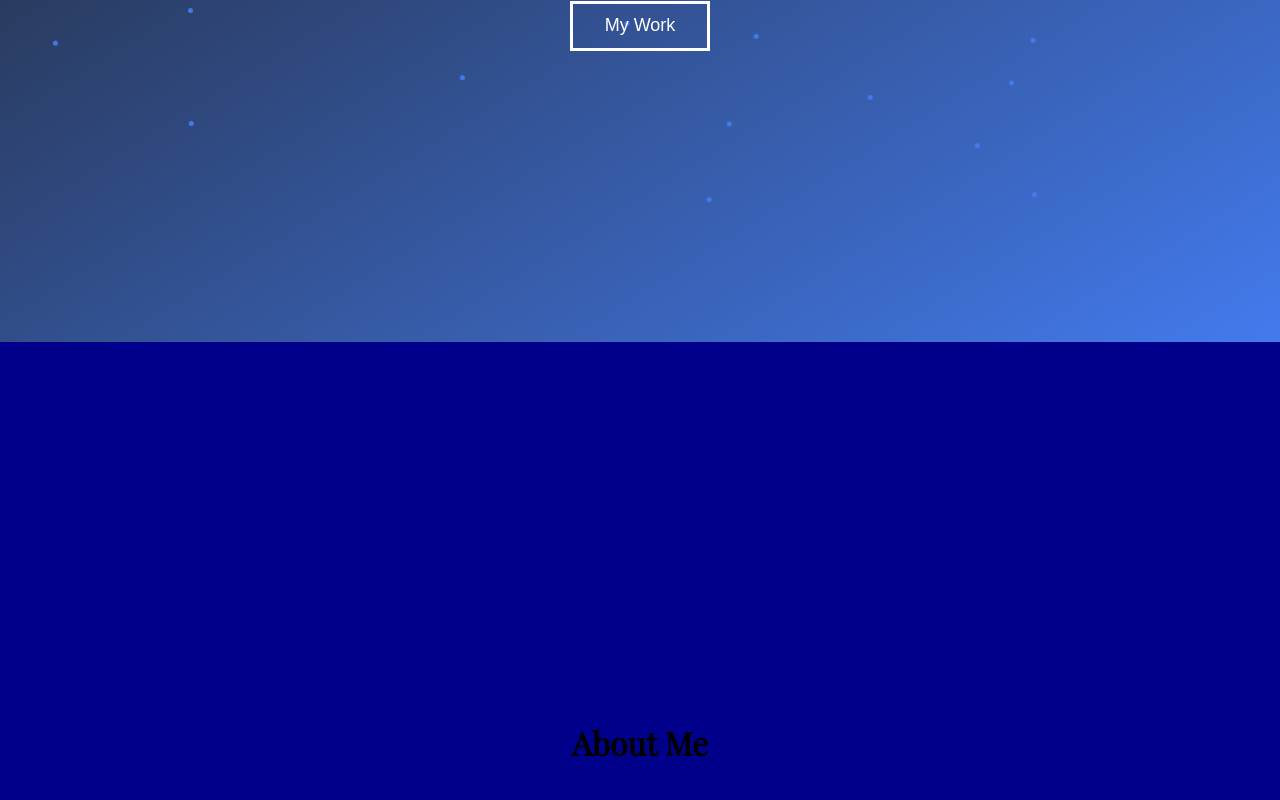
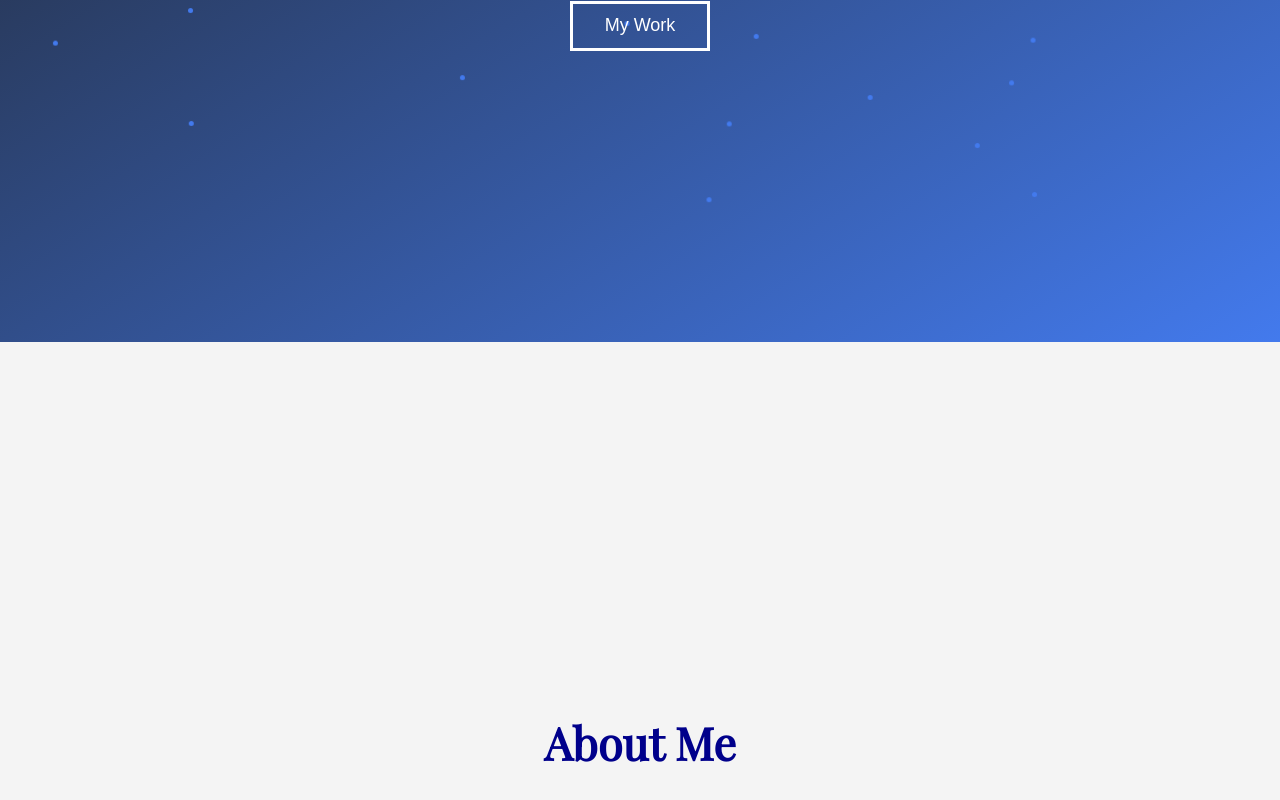
Before and after one commit to zachharrison/portfolio, a React (Create React App) app: page / in a window 1280 px wide. Shown: the part 458-1258 px from the top of the page. Built offline with nearby package versions, Linux system fonts and the light colour scheme.

Commit message:
Added FadeIn component tfor animation

```diff
--- a/src/App.js
+++ b/src/App.js
@@ -1,7 +1,7 @@
 import Navbar from './components/Navbar/Navbar';
 import Showcase from './components/Showcase/Showcase';
 import About from './components/About/About';
-
+// import FadeIn from './components/FadeIn/FadeIn';
 const App = () => {
   return (
     <>
--- a/src/components/About/About.css
+++ b/src/components/About/About.css
@@ -4,5 +4,10 @@
   display: flex;
   align-items: center;
   justify-content: center;
-  background: darkblue;
+  background: #f4f4f4;
 }
+
+.container h1 {
+  color: darkblue;
+  font-size: 45px;
+}
--- a/src/components/About/About.js
+++ b/src/components/About/About.js
@@ -1,10 +1,31 @@
-import React from 'react';
+import React, { useEffect, useState } from 'react';
 import './About.css';
+import FadeIn from '../FadeIn/FadeIn';
 
 const About = () => {
+  // const [prevScrollPos, setPrevScrollPos] = useState(0);
+  // const [visible, setVisible] = useState(true);
+
+  // const handleScroll = () => {
+  //   const currentScrollPos = window.pageYOffset;
+
+  //   setVisible(currentScrollPos >= 700);
+
+  //   // setPrevScrollPos(currentScrollPos);
+  // };
+
+  // useEffect(() => {
+  //   window.addEventListener('scroll', handleScroll);
+
+  //   return () => window.removeEventListener('scroll', handleScroll);
+  //   // console.log(window.pageYOffset);
+  // }, []);
+
   return (
     <div id='about' className='container'>
-      <h1>About Me</h1>
+      <FadeIn>
+        <h1>About Me</h1>
+      </FadeIn>
     </div>
   );
 };
--- /dev/null
+++ b/src/components/FadeIn/FadeIn.css
@@ -0,0 +1,13 @@
+.fade-in {
+  opacity: 0;
+  transform: translateY(40vh);
+  visibility: hidden;
+  transition: opacity 1400ms ease-out, transform 600ms ease-out,
+    visibility 1400ms ease-out;
+  will-change: opacity, transform, visibility;
+}
+.fade-in.visible {
+  opacity: 1;
+  transform: none;
+  visibility: visible;
+}
--- /dev/null
+++ b/src/components/FadeIn/FadeIn.js
@@ -0,0 +1,21 @@
+import React, { useEffect, useState, useRef } from 'react';
+import './FadeIn.css';
+
+const FadeIn = (props) => {
+  const [visible, setVisible] = useState(true);
+  const domRef = useRef();
+  useEffect(() => {
+    const observer = new IntersectionObserver((entries) => {
+      entries.forEach((entry) => setVisible(entry.isIntersecting));
+    });
+    observer.observe(domRef.current);
+    return () => observer.unobserve(domRef.current);
+  }, []);
+  return (
+    <div className={`fade-in ${visible ? 'visible' : ''}`} ref={domRef}>
+      {props.children}
+    </div>
+  );
+};
+
+export default FadeIn;
--- a/src/index.css
+++ b/src/index.css
@@ -1,4 +1,7 @@
 @import url('https://fonts.googleapis.com/css2?family=Playfair+Display&display=swap');
+html {
+  scroll-behavior: smooth;
+}
 
 body {
   margin: 0;
@@ -6,10 +9,6 @@ body {
   box-sizing: border-box;
   font-family: 'Playfair Display', serif;
   overflow-x: hidden;
-}
-
-p {
-  margin-top: 500px;
 }
 
 .btn {
@@ -38,6 +37,7 @@ p {
 .btn:hover {
   background-position: 100%;
   color: #fff;
+  cursor: pointer;
 }
 
 /* MOBILE */
```
